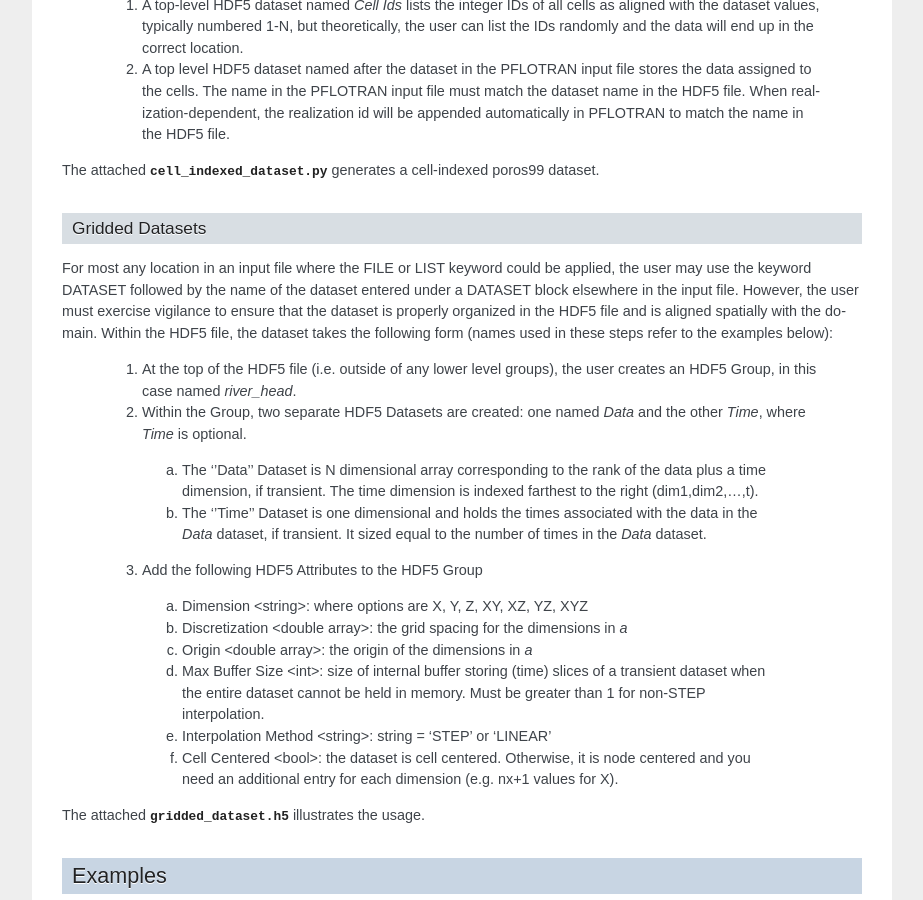
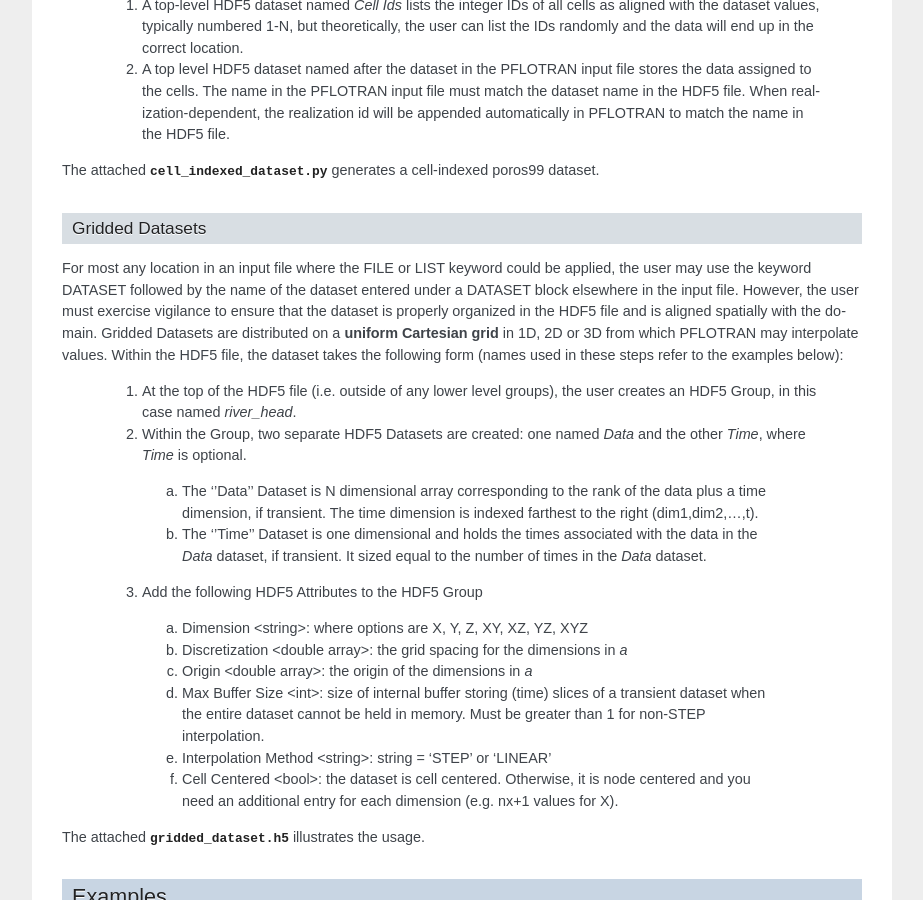
Before and after one commit to Miracloon/pflotran-documentation, a Sphinx documentation site: the page built from source/user_guide/cards/subsurface/dataset_card.rst, in a window 1280 px wide and 900 px high, scrolled down 747 px. Shown: the whole window, without its empty margins (318-1241 px from the left). Built offline with Sphinx 7.4.7, drawn with Linux system fonts in a browser that asks for light colours.

Commit message:
Added explanation of gridded datasets being uniform cartesian grids

```diff
--- a/source/user_guide/cards/subsurface/dataset_card.rst
+++ b/source/user_guide/cards/subsurface/dataset_card.rst
@@ -56,6 +56,8 @@ the name of the dataset entered under a
 DATASET block elsewhere in the input file.  However, the user must exercise
 vigilance to ensure that the dataset is properly organized in the HDF5 file and
 is aligned spatially with the domain.
+Gridded Datasets are distributed on a **uniform Cartesian grid**
+in 1D, 2D or 3D from which PFLOTRAN may interpolate values.
 Within the HDF5 file, the dataset takes the following form (names used in these steps refer to the examples below):
 
  1. At the top of the HDF5 file (i.e. outside of any lower level groups), the user creates an HDF5 Group, in this case named *river_head*.
```
